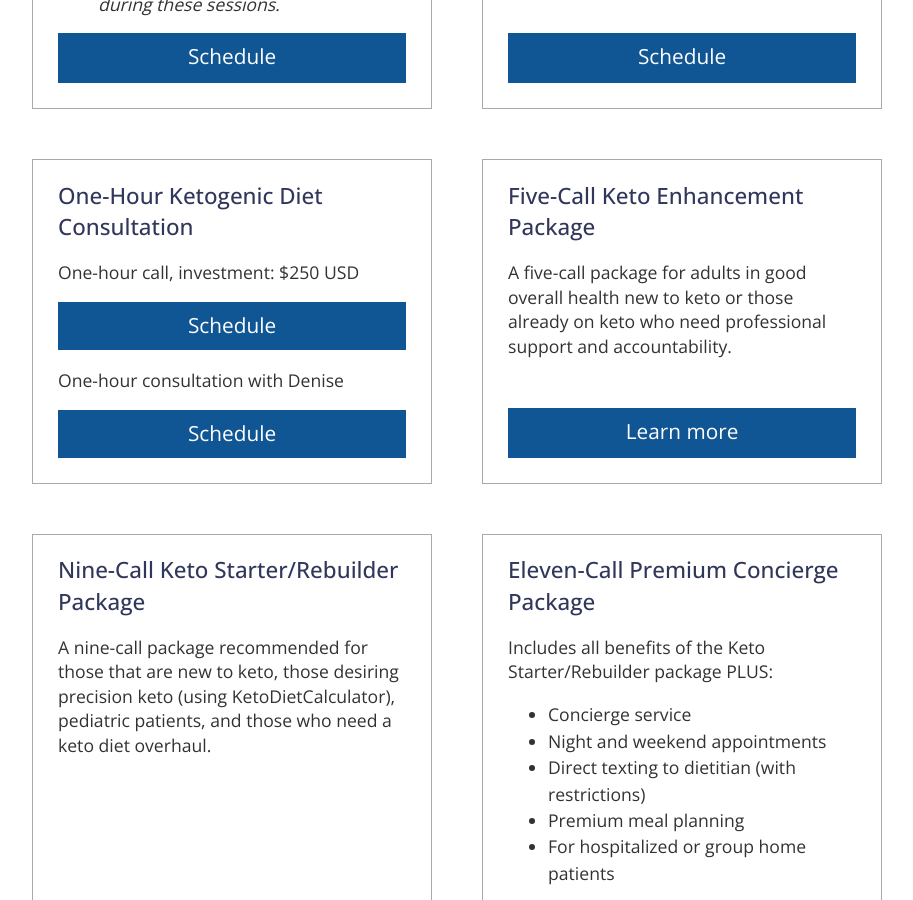
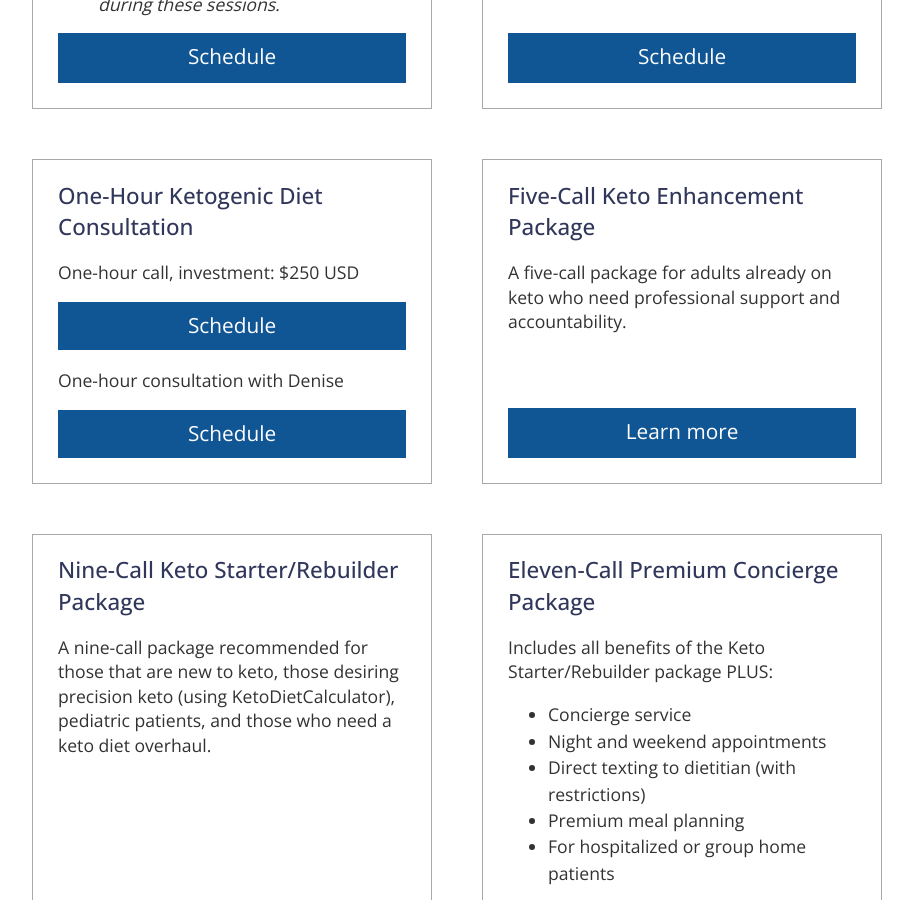
Before and after one commit to janmilosh/potterketo_jekyll, a Jekyll site: the page built from _pages/services.html, in a window 1280 px wide and 900 px high, scrolled down 499 px. Shown: the whole window, without its empty margins (183-1096 px from the left). Built offline with Jekyll 4.4.1, drawn with Linux system fonts in a browser that asks for light colours; nearby versions of some CDN libraries.

Commit message:
Update five-call description and .gitignore to ignore cache

```diff
--- a/_pages/services.html
+++ b/_pages/services.html
@@ -26,7 +26,7 @@ title: Services
     </div>
     <div class="service">
       <h2>Five-Call Keto Enhancement Package</h2>
-      <p>A five-call package for adults in good overall health new to keto or those already on keto who need professional support and accountability.</p>
+      <p>A five-call package for adults already on keto who need professional support and accountability.</p>
       <a href="{{ '/five_call' | relative_url }}" class="button">Learn more</a>
     </div>
     <div class="service">
```
Also changed, not shown: 2 other files.
